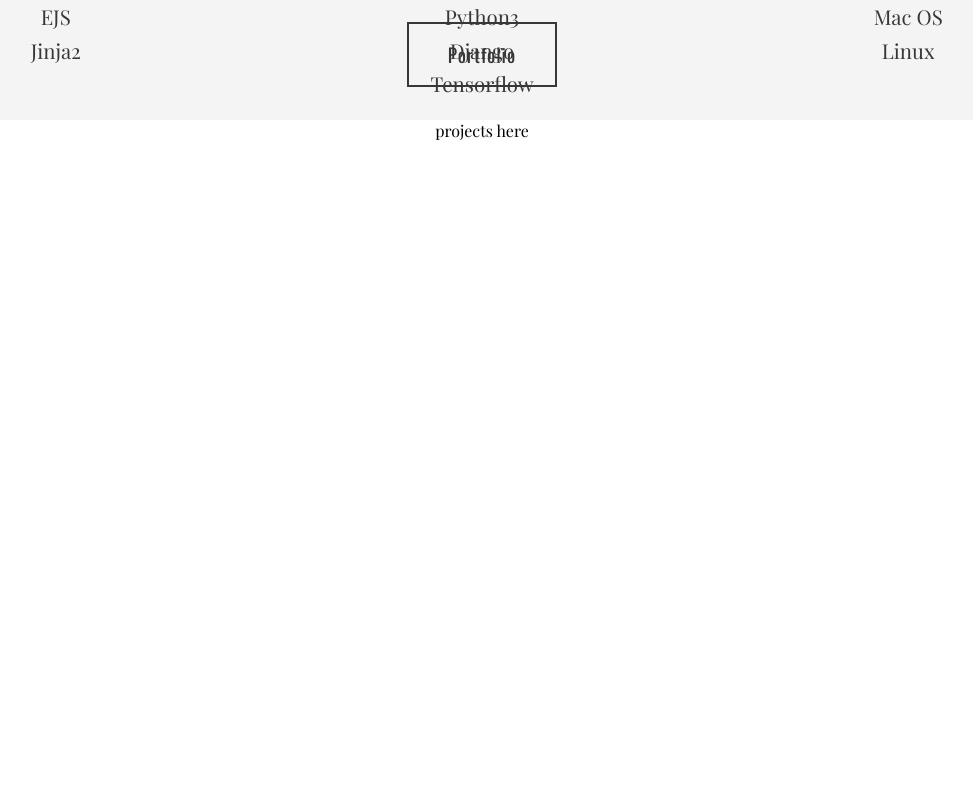
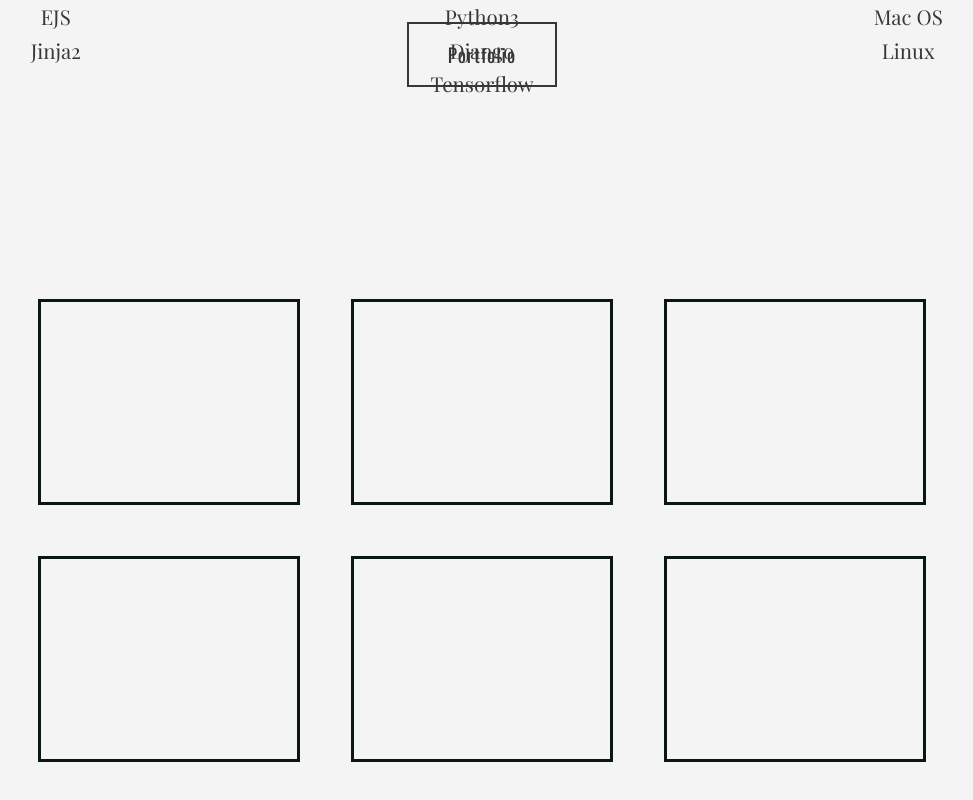
Before and after one commit to taihelsel/portfolio-v2, a React (Create React App) app: page / in a window 1280 px wide. Shown: the part 680-1480 px from the top of the page, without its empty margins (158-1131 px from the left). Built offline with nearby package versions, Linux system fonts and the light colour scheme.

Commit message:
stubbed out projects page

```diff
--- a/src/App.css
+++ b/src/App.css
@@ -30,7 +30,7 @@ html,body,#root,.App{
   display: inline-block;
   float: left;
   margin: 0 3vmax;
-  animation: fadeinleft 1.25s;
+  animation:fadeintoview 1.2s;
   border-radius: 3px;
 }
 #landing-headshot-img{
@@ -42,7 +42,7 @@ html,body,#root,.App{
   display: inline-block;
   float: left;
   margin-right:3vmax;
-  animation: fadeinleft 1.2s;
+  animation:fadeintoview 1.2s;
   color:var(--charcoal);
 }
 #about-info h1{
@@ -124,6 +124,25 @@ html,body,#root,.App{
 #projects-page{
   width:100%;
   height:100%;
+  background-color:var(--paper);
+}
+.projects-wrapper{
+  list-style: none;
+  margin:12vmax 0 0 0;
+  padding:0;
+  width:80%;
+  display: inline-block;
+}
+.projects-item{
+  border:3px solid var(--black);
+  display:inline-block;
+  width:25%;
+  margin:2vmax;
+  height:25vh;
+  transition: all 1s ease;
+}
+.projects-item:hover{
+  background-color:var(--gold);
 }
 /*Animations*/
 @keyframes fadeinright{
--- a/src/components/Projects/Projects.js
+++ b/src/components/Projects/Projects.js
@@ -4,7 +4,14 @@ import '../.././App.css';
 const Projects = () => {
     return (
       <section id="projects-page">
-        projects here
+        <ul className="projects-wrapper">
+            <li className="projects-item"><img src="" /></li>
+            <li className="projects-item"><img src="" /></li>
+            <li className="projects-item"><img src="" /></li>
+            <li className="projects-item"><img src="" /></li>
+            <li className="projects-item"><img src="" /></li>
+            <li className="projects-item"><img src="" /></li>
+        </ul>
       </section>
     );
 }
```
